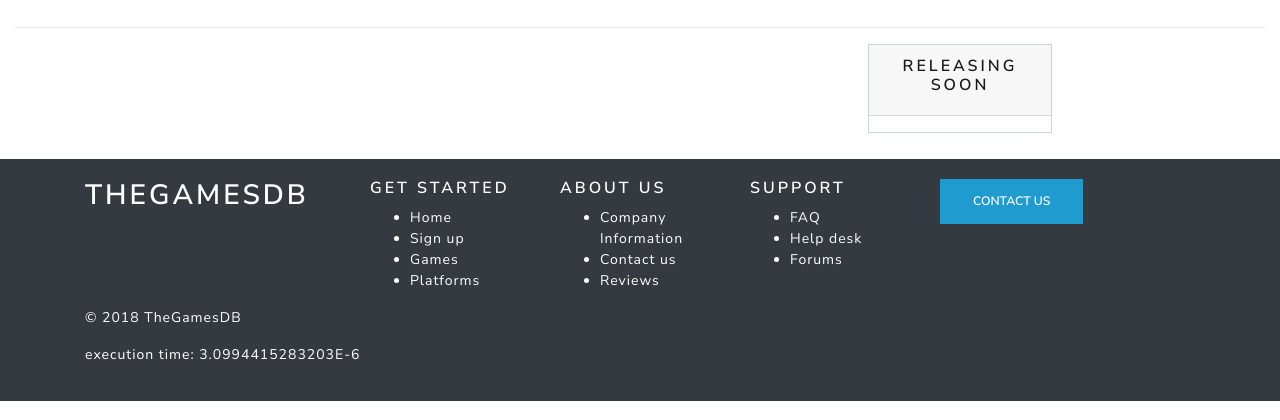
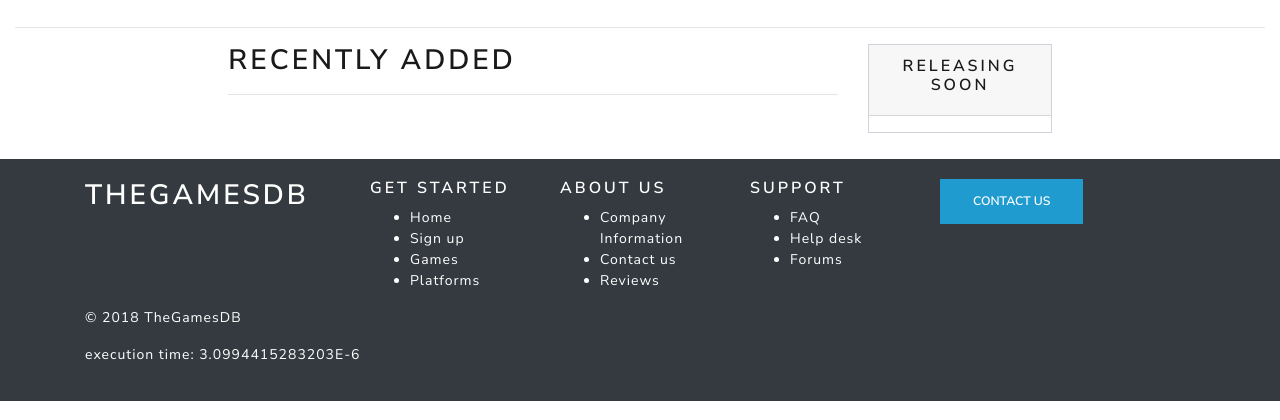
Before and after one commit to TheGamesDB/TheGamesDBv2, a PHP site: page /website/index.php in a window 1280 px wide. Shown: the part 105-525 px from the top of the page. Run offline with PHP 8.4, Linux system fonts and the light colour scheme; data that the repository does not hold is empty; some libraries are stand-ins or nearby versions.

Commit message:
Add 'Recently Added' header to main page

```diff
--- a/website/index.php
+++ b/website/index.php
@@ -70,6 +70,7 @@ $Header->appendRawHeader(function() { ?>
 		<div class="row justify-content-center">
 
 			<div class="col-12 col-lg-6 order-2 order-lg-1">
+				<h2>Recently Added</h2><hr/>
 				<?php foreach($lastupdated as $game) : ?>
 				<div class="row" style="padding-bottom:10px">
 					<div class="col-3">
```
